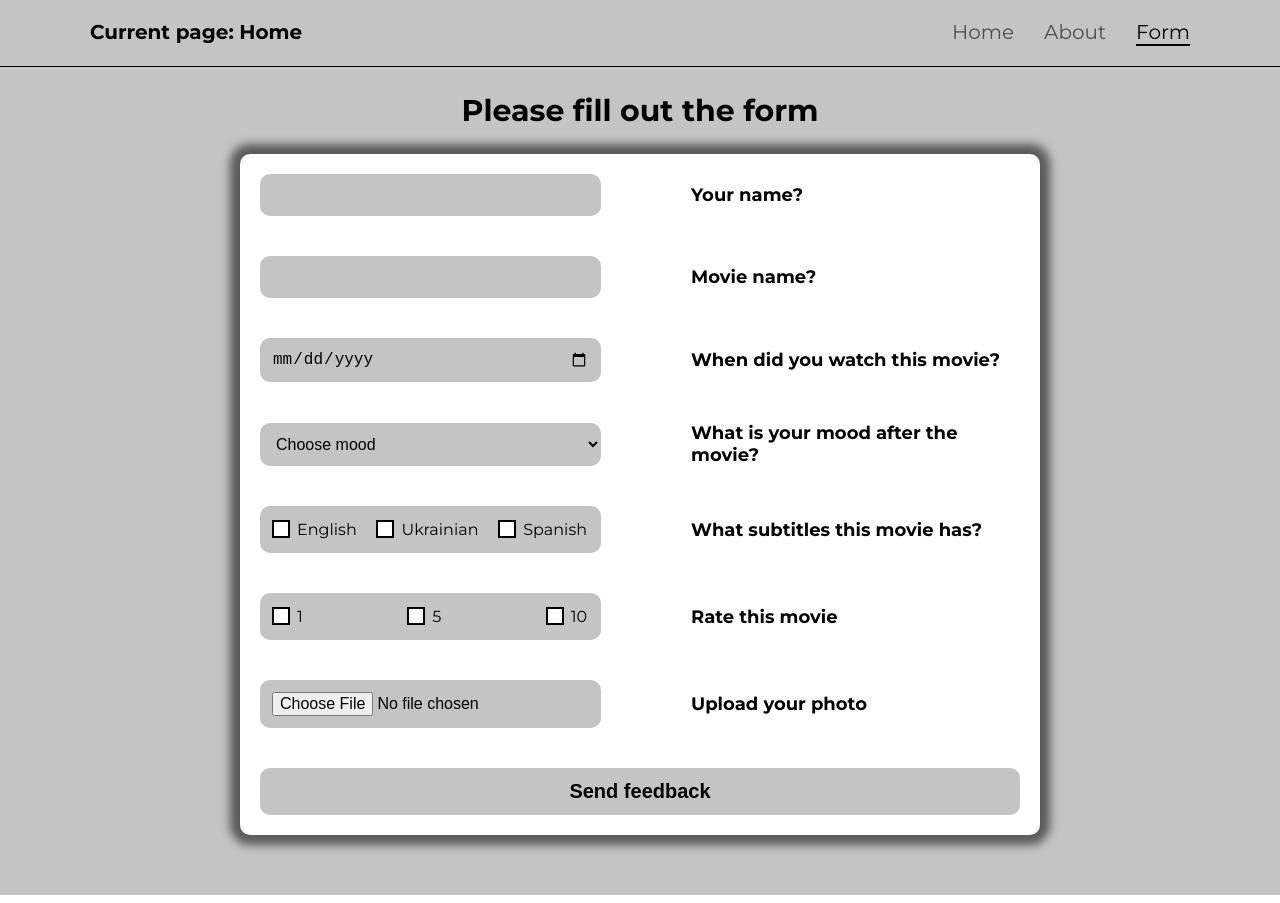
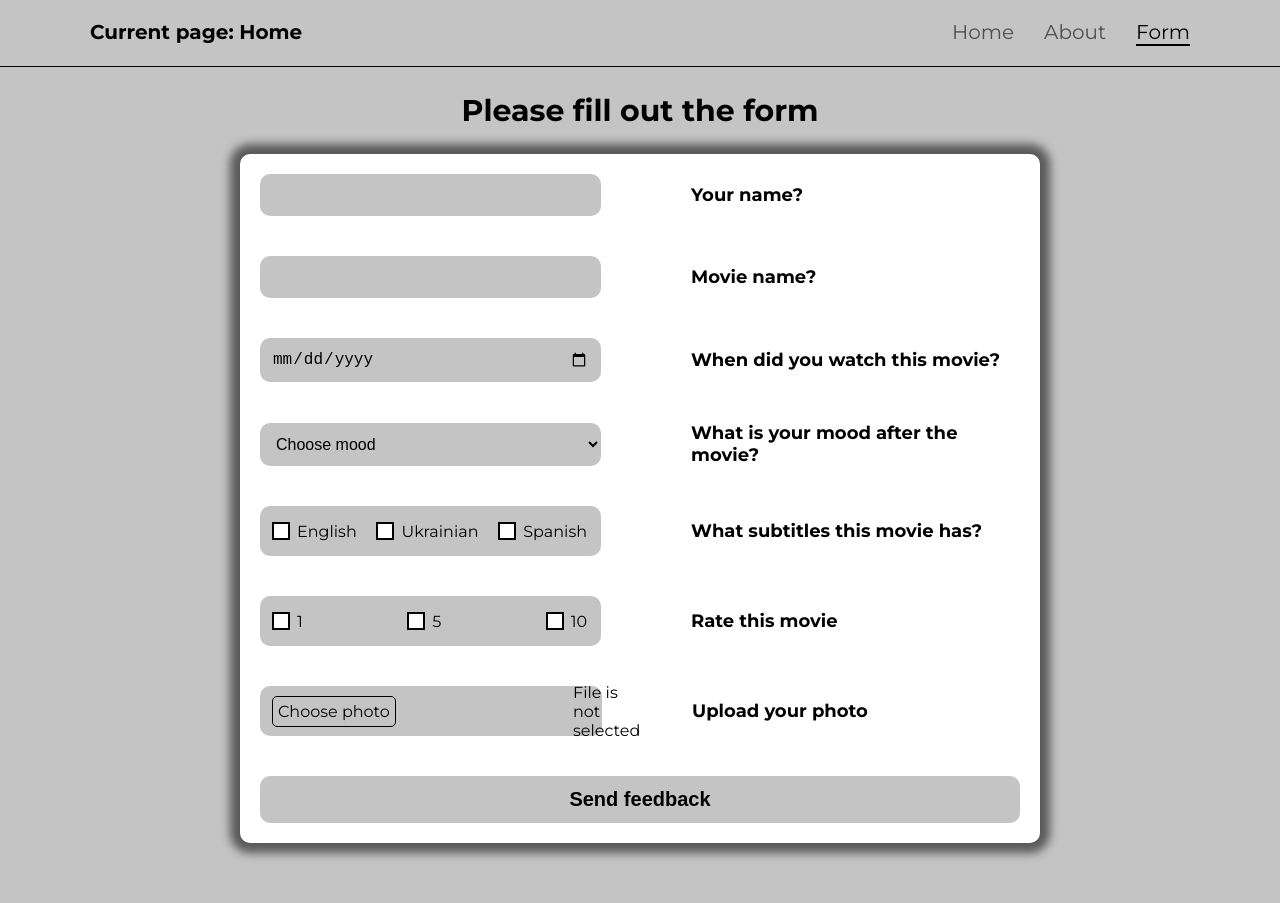
Before and after one commit to pedanmax/react-rss, a React (Vite) app in the folder react/: page /form in a window 1280 px wide. Built offline with nearby package versions, Linux system fonts and the light colour scheme.

Commit message:
feat:create custom input type file

```diff
--- a/react/src/components/Form/Form.scss
+++ b/react/src/components/Form/Form.scss
@@ -1,3 +1,19 @@
+.input {
+  display: block;
+  flex: 0 1 45%;
+  background-color: #c4c4c4;
+  padding: 12px;
+  border-radius: 10px;
+  box-sizing: border-box;
+  transition: all 0.3s ease;
+  font-size: 16px;
+  min-width: 200px;
+  &:focus,
+  &:hover {
+    box-shadow: 0 0 10px 5px #0000008c;
+    outline: none;
+  }
+}
 .form {
   background-color: #fff;
   max-width: 800px;
@@ -23,16 +39,19 @@
   }
   &__inputs {
     flex: 0 1 45%;
+    max-width: 45%;
     display: flex;
     justify-content: space-between;
+    align-items: center;
     background-color: #c4c4c4;
     box-sizing: border-box;
     border-radius: 10px;
     padding: 14px;
     transition: all 0.3s ease;
+    position: relative;
+    height: 50px;
     &:focus,
     &:hover {
-      box-shadow: 0 0 10px 5px #0000008c;
       outline: none;
     }
   }
@@ -62,6 +81,22 @@
     }
     &:hover {
       box-shadow: 0 0 5px 2px red;
+    }
+  }
+  &__file{
+    visibility: hidden;
+    padding: 0;
+  }
+  &__file-btn{
+    position: absolute;
+    left: 12px;
+    padding: 5px;
+    border-radius: 5px;
+    cursor: pointer;
+    transition: all 0.3s ease;
+    border:1px solid #000;
+    &:hover{
+      background-color:#a8a6a6;;
     }
   }
   &__label {
@@ -128,22 +163,6 @@
     }
   }
 }
-.input {
-  display: block;
-  flex: 0 1 45%;
-  background-color: #c4c4c4;
-  padding: 12px;
-  border-radius: 10px;
-  box-sizing: border-box;
-  transition: all 0.3s ease;
-  font-size: 16px;
-  min-width: 200px;
-  &:focus,
-  &:hover {
-    box-shadow: 0 0 10px 5px #0000008c;
-    outline: none;
-  }
-}
 
 .form__icon:hover > .form__error {
   display: block;
@@ -184,3 +203,6 @@
 .checkbox{
   opacity: 0;
 }
+.test{
+  width: 150px;;
+}
--- a/react/src/components/Form/FormComponents/FileInput.tsx
+++ b/react/src/components/Form/FormComponents/FileInput.tsx
@@ -1,10 +1,20 @@
-import React from 'react';
+import React, { useState } from 'react';
 import { InputProps } from 'types/Types';
 
 const FileInput = ({ error, label, refProp, name }: InputProps) => {
+  const [nameFile, setNameFile] = useState('File is not selected');
+  const handleNameFile = (e: React.ChangeEvent<HTMLInputElement>) => {
+    if (e.target.files) {
+      if (e.target.files[0]) {
+        setNameFile(e.target.files[0].name.slice(0, 10) + '...');
+      } else setNameFile('File is not selected');
+    } else setNameFile('File is not selected');
+  };
   return (
     <div className='form__box'>
+      <div className='form__inputs' style={{ padding: '7px 10px' }}>
         <input
+          id='file'
           type='file'
           data-testid='file'
           className='form__file input'
@@ -14,8 +24,14 @@ const FileInput = ({ error, label, refProp, name }: InputProps) => {
             validate: (value) =>
               (value[0] as File).type.includes('image') || 'You can choose file type only image',
           })}
-        style={{ boxShadow: !error ? '0 0 0px 0px red' : '0 0 5px 2px red' }}
+          onChange={handleNameFile}
+          style={{ boxShadow: !error ? '0 0 0px 0px red' : '0 0 5px 2px red', minWidth: 'auto' }}
         />
+        <label htmlFor='file' className='form__file-btn'>
+          Choose photo
+        </label>
+        <span className='test'>{nameFile}</span>
+      </div>
       <div
         className='form__icon'
         style={{
```
Lines whose indentation alone changed are shown as unchanged.
